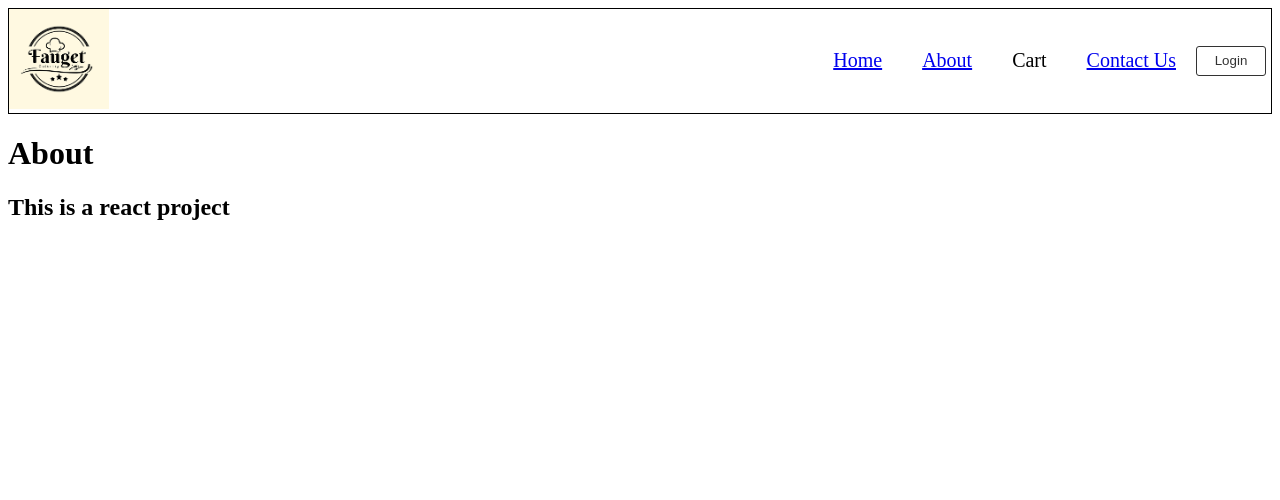
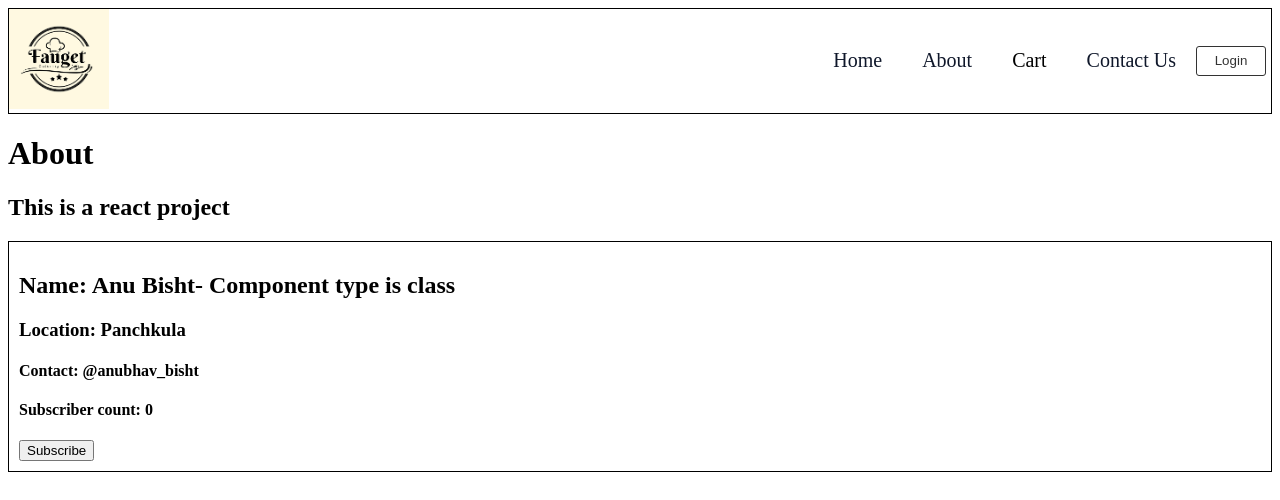
Before and after one commit to anubhavbisht/beginner-food-app-react, a React (Vite) app: page /about in a window 1280 px wide. Shown: the top 500 px of the page. Built offline with nearby package versions, Linux system fonts and the light colour scheme.

Commit message:
learning about class based components in react

```diff
--- a/index.css
+++ b/index.css
@@ -131,3 +131,17 @@
   color: #ff0000;
   font-weight: bold;
 }
+
+.custom-link {
+  text-decoration: none;
+  color: #0f172a;
+}
+
+.custom-link:hover {
+  color: #64748b; /* Change link text color on hover */
+}
+
+.userCard {
+  padding: 10px;
+  border: 1px solid black;
+}
--- a/src/components/About.js
+++ b/src/components/About.js
@@ -1,11 +1,53 @@
-const About = () => {
-  console.log("About rendered");
-  return (
-    <div>
-      <h1>About</h1>
-      <h2>This is a react project</h2>
-    </div>
-  );
-};
+import React from "react";
+import User from "./User";
+import UserClass from "./UserClass";
 
+// functional component for about page
+// const About = () => {
+//   console.log("About rendered");
+//   return (
+//     <div>
+//       <h1>About</h1>
+//       <h2>This is a react project</h2>
+//       {/* <User
+//         name="Anubhav Bisht"
+//         location="Ghaziabad"
+//         contact="@anubhavbisht98"
+//         componentType="functional"
+//       /> */}
+//       <UserClass
+//         name="Anu Bisht"
+//         location="Panchkula"
+//         contact="@anubhav_bisht"
+//         componentType="class"
+//       />
+//     </div>
+//   );
+// };
+
+// class based component for about page
+class About extends React.Component {
+  constructor(props) {
+    super(props);
+    console.log("Inside constructor of About");
+  }
+  componentDidMount() {
+    console.log("About component has been mounted");
+  }
+  render() {
+    console.log("Inside render function of class component of About page");
+    return (
+      <div>
+        <h1>About</h1>
+        <h2>This is a react project</h2>
+        <UserClass
+          name="Anu Bisht"
+          location="Panchkula"
+          contact="@anubhav_bisht"
+          componentType="class"
+        />
+      </div>
+    );
+  }
+}
 export default About;
--- a/src/components/Body.js
+++ b/src/components/Body.js
@@ -70,7 +70,11 @@ const Body = () => {
       <div className="res-container">
         {filteredRestaurants.map((res) => {
           return (
-            <Link to={`/restaurants/${res.info.id}`} key={res.info.id}>
+            <Link
+              className="custom-link"
+              to={`/restaurants/${res.info.id}`}
+              key={res.info.id}
+            >
               <RestaurantCard resCardDetails={res.info} />
             </Link>
           );
--- a/src/components/Header.js
+++ b/src/components/Header.js
@@ -16,14 +16,20 @@ const Header = () => {
       <div className="navbar">
         <ul>
           <li>
-            <Link to="/">Home</Link>
+            <Link className="custom-link" to="/">
+              Home
+            </Link>
           </li>
           <li>
-            <Link to="/about">About</Link>
+            <Link className="custom-link" to="/about">
+              About
+            </Link>
           </li>
           <li>Cart</li>
           <li>
-            <Link to="/contact">Contact Us</Link>
+            <Link className="custom-link" to="/contact">
+              Contact Us
+            </Link>
           </li>
           <button
             className="login"
--- /dev/null
+++ b/src/components/User.js
@@ -0,0 +1,20 @@
+import { useState } from "react";
+
+const User = ({ name, location, contact, componentType }) => {
+  const [count1, setCount1] = useState(0);
+  const [count2, setCount2] = useState(1);
+  console.log("User rendered");
+  return (
+    <div className="userCard">
+      <h2>
+        Name: {name} - Component type is {componentType}
+      </h2>
+      <h3>Location: {location}</h3>
+      <h4>Contact: {contact}</h4>
+      <h4>Subscriber count: {count1}</h4>
+      <h4>Viewer count: {count2}</h4>
+    </div>
+  );
+};
+
+export default User;
--- /dev/null
+++ b/src/components/UserClass.js
@@ -0,0 +1,40 @@
+import React from "react";
+class UserClass extends React.Component {
+  constructor(props) {
+    super(props);
+    this.state = {
+      count1: 0,
+      count2: 1,
+    };
+    console.log("Inside constructor of userClass");
+  }
+  componentDidMount() {
+    console.log("Userclass component has been mounted");
+  }
+  render() {
+    const { name, location, contact, componentType } = this.props;
+    const { count1 } = this.state;
+    console.log("UserClass rendered");
+    return (
+      <div className="userCard">
+        <h2>
+          Name: {name}- Component type is {componentType}
+        </h2>
+        <h3>Location: {location}</h3>
+        <h4>Contact: {contact}</h4>
+        <h4>Subscriber count: {count1}</h4>
+        <button
+          onClick={() => {
+            this.setState({
+              count1: count1 + 1,
+            });
+          }}
+        >
+          Subscribe
+        </button>
+      </div>
+    );
+  }
+}
+
+export default UserClass;
```
